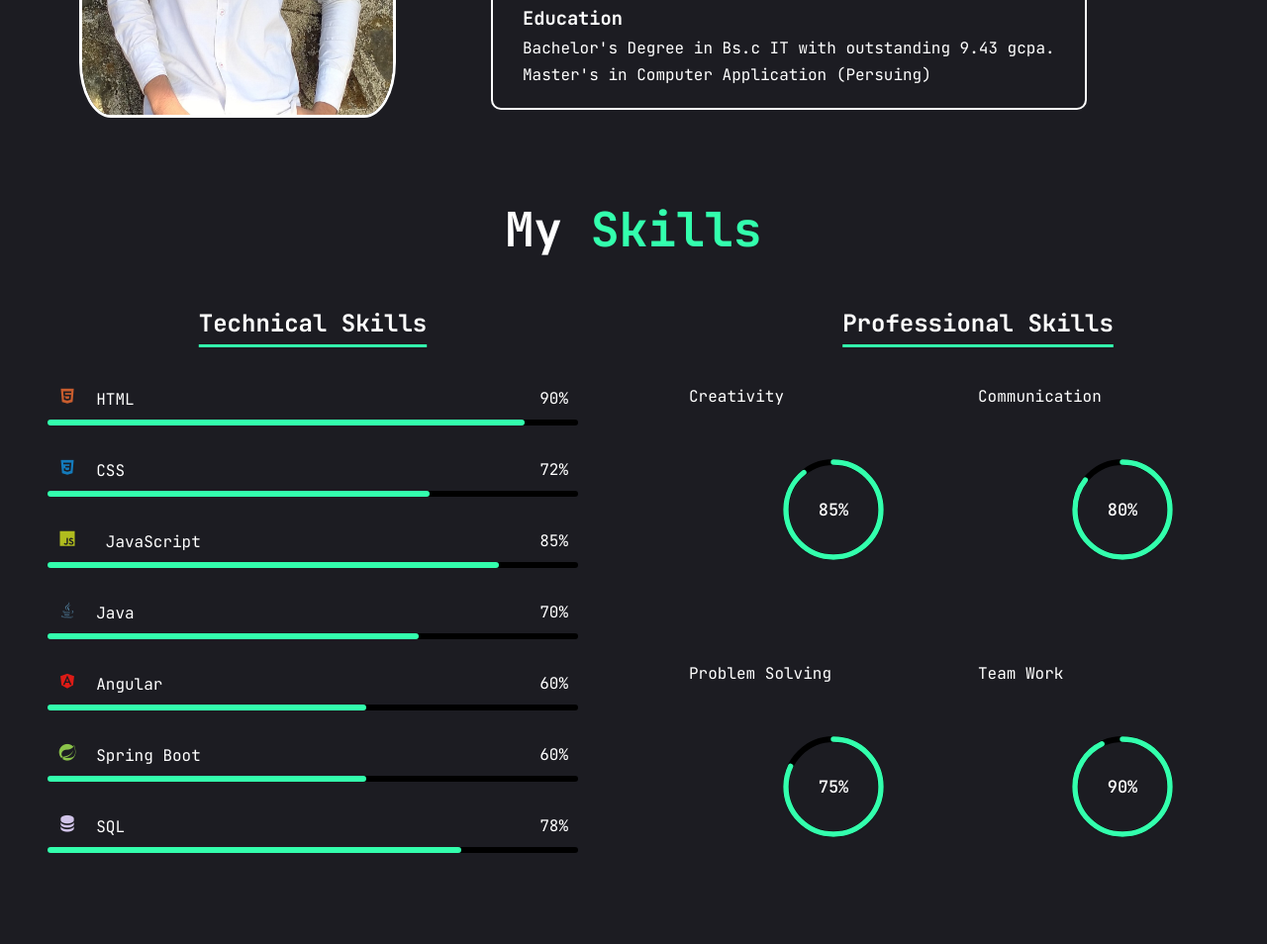
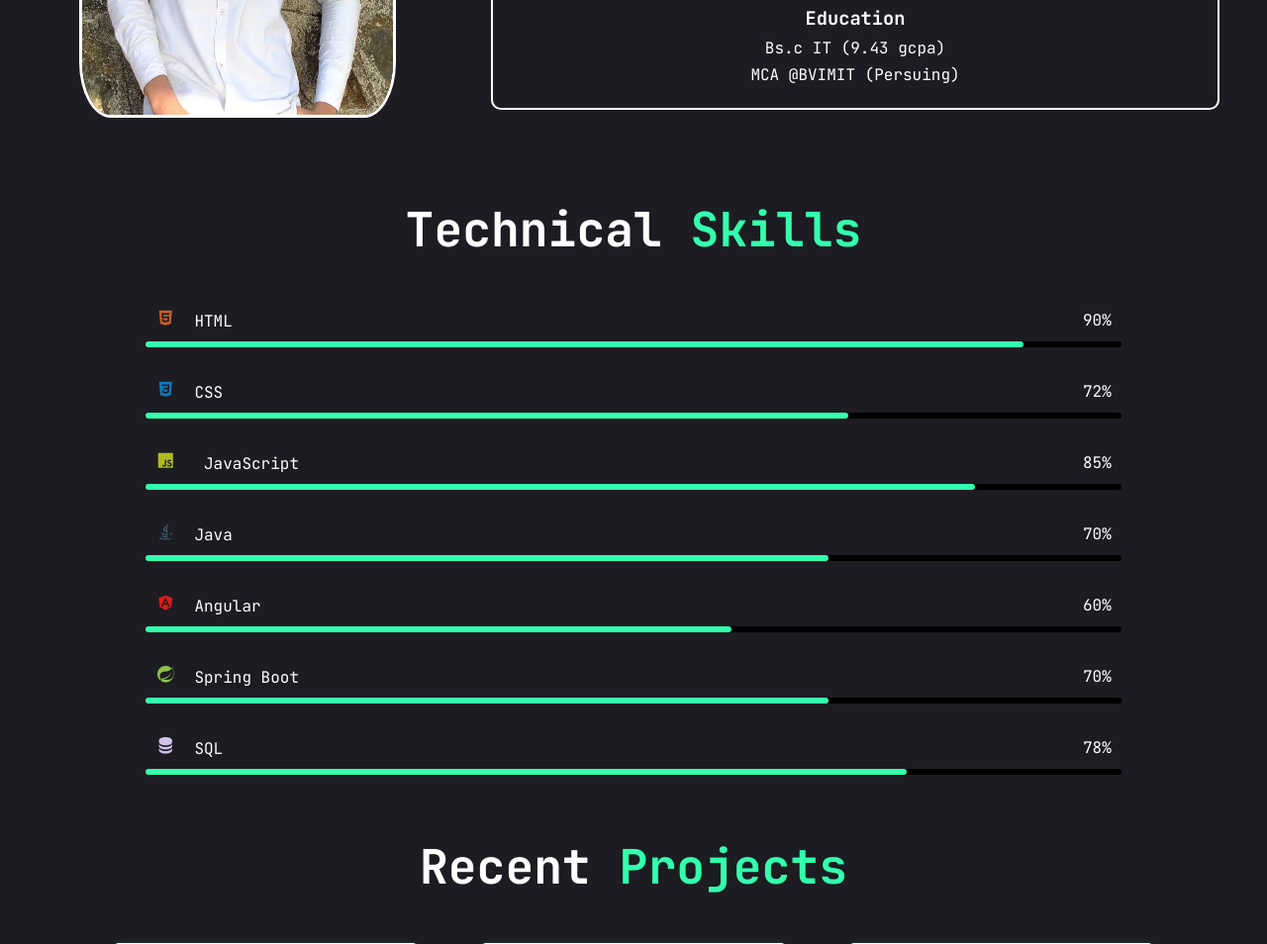
Before and after one commit to Ramvarma25/My-Portfolio, a plain HTML site: page index.html in a window 1280 px wide. Shown: the part 1299-2253 px from the top of the page at 99% size. Drawn offline with nearby package versions, Linux system fonts and the light colour scheme; some packages are replaced by stand-ins of ours; a script that the page names is missing.

Commit message:
updated css & functionality 2025

```diff
--- a/app.js
+++ b/app.js
@@ -120,7 +120,15 @@ form.addEventListener("submit", (e) => {
 });
 
 function downloadResume() {
-  const resumeLink =
-    "https://drive.google.com/file/d/1cQfrzoR7y7fvbBUKOnJkorqkzwecXYBI/view?usp=drive_link";
-  window.open(resumeLink, "_blank");
+  // const resumeLink =
+  //   "https://drive.google.com/file/d/1cQfrzoR7y7fvbBUKOnJkorqkzwecXYBI/view?usp=drive_link";
+  // window.open(resumeLink, "_blank");
+
+  const link = document.createElement('a');
+    link.href = './Ramavtar Varma Resume.pdf';
+    link.download = 'Ramavtar Varma Resume.pdf';
+    link.target = '_blank';
+    document.body.appendChild(link);
+    link.click();
+    document.body.removeChild(link);
 }
--- a/index.html
+++ b/index.html
@@ -29,7 +29,7 @@
           <li><a href="#about">About</a></li>
           <li><a href="#skills">Skills</a></li>
           <li><a href="#projects">Projects</a></li>
-          <li><a href="https://drive.google.com/file/d/1cQfrzoR7y7fvbBUKOnJkorqkzwecXYBI/view?usp=drive_link" target="_blank">Resume</a></li>
+          <li><a href="https://drive.google.com/file/d/1cNZbFSeC_5H_4eJ3Gku6Ly1IvvFEEBBY/view?usp=sharing" target="_blank">Resume</a></li>
           <li><a href="#contact">Contact Me</a></li>
         </ul>
       </nav>
@@ -80,19 +80,19 @@
             <div class="education">
                 <i class='bx bx-book-bookmark' style="color: #33FFAD;"></i>
                 <h3>Education</h3>
-                <p>Bachelor's Degree in Bs.c IT with outstanding 9.43 gcpa.<br />Master's in Computer Application (Persuing)</p>
+                <p><ul><!--Bachelor's Degree in--> Bs.c IT <!--with outstanding--> (9.43 gcpa)<br />MCA @BVIMIT (Persuing)</ul></p>
             </div>
         </div>
     </section>
 
     <!-- SKILLS SECTION -->
-    <h2 class="skills-heading">My <span>Skills</span></h2>
+    <h2 class="skills-heading">Technical <span>Skills</span></h2>
     <section  class="skills" id="skills">
 
       <div class="skill-main">
         <!-- PROGRESS BAR -->
           <div class="skill-left">
-              <h2>Technical Skills</h2>
+              <!-- <h2>Technical Skills</h2> -->
           <div class="skill-bar">
                   <div class="info">
                   <p><i style="color: #c95d2e;" class='bx bxl-html5'></i>&nbsp;&nbsp;HTML</p>
@@ -146,7 +146,7 @@
           <div class="skill-bar">
               <div class="info">
                   <p><i style="color: #8BC34A;" class='bx bxl-spring-boot' ></i>&nbsp;&nbsp;Spring Boot</p>
-                  <p>60%</p>
+                  <p>70%</p>
               </div>
               <div class="bar">
                   <span class="springboot"></span>
@@ -164,51 +164,6 @@
           </div>
 
           </div>
-
-          <!-- CIRCULAR BAR -->
-          <div class="skill-right">
-          <h2>Professional Skills</h2>
-
-          <div class="radial-bars">
-
-              <div class="radial-bar">
-                  <svg x="0px" y="0px" viewBox="0 0 200 200">
-                      <circle class="progress-bar" cx="100" cy="100" r="80"></circle>
-                      <circle class="path path-1" cx="100" cy="100" r="80"></circle>
-                  </svg>
-                  <div class="percentage">85%</div>
-                  <div class="text">Creativity</div>
-              </div>
-
-
-              <div class="radial-bar">
-                  <svg class="svg2" x="0px" y="0px" viewBox="0 0 200 200">
-                      <circle class="progress-bar" cx="100" cy="100" r="80"></circle>
-                      <circle class="path path-2" cx="100" cy="100" r="80"></circle>
-                  </svg>
-                  <div class="percentage">80%</div>
-                  <div class="text">Communication</div>
-              </div>
-
-              <div class="radial-bar">
-                  <svg x="0px" y="0px" viewBox="0 0 200 200">
-                      <circle class="progress-bar" cx="100" cy="100" r="80"></circle>
-                      <circle class="path path-3" cx="100" cy="100" r="80"></circle>
-                  </svg>
-                  <div class="percentage">75%</div>
-                  <div class="text">Problem Solving</div>
-              </div>
-
-              <div class="radial-bar">
-                  <svg x="0px" y="0px" viewBox="0 0 200 200">
-                      <circle class="progress-bar" cx="100" cy="100" r="80"></circle>
-                      <circle class="path path-4" cx="100" cy="100" r="80"></circle>
-                  </svg>
-                  <div class="percentage">90%</div>
-                  <div class="text">Team Work</div>
-              </div>
-          </div>
-    </div>
   </section>
 
   <!-- PROJECT SECTION -->
@@ -301,7 +256,7 @@
    <!-- FOOTER SECTION -->
     <footer class="footer" id="footer">
         <div class="footer-text">
-            <p>Copyright &copy; 2024  All Rights Reserved || Made with ❤️ by Ramavtar Varma.</p>
+            <p>Copyright &copy; 2025  All Rights Reserved || Made with ❤️ by Ramavtar Varma.</p>
         </div>
 
         <div class="footer-iconTop">
--- a/mediaQuery.css
+++ b/mediaQuery.css
@@ -1,5 +1,5 @@
 /* Styles for mobile screens */
-@media screen and (max-width: 780px) {
+@media screen and (max-width: 890px) {
 
     /* nav bar toggle icon */
     #menu-icon {
@@ -83,8 +83,10 @@
 
     .profile-img img {
         margin-top: 8rem;
-        height: 70vw;
-        width: 70vw;
+        height: 55vw;
+        width: 55vw;
+        /* width: 55vmax;
+        height: 55vmax; */
     }
 
 
@@ -98,8 +100,10 @@
 
     .about-img img {
         margin-top: 1rem;
-        width: 80vw;
-        height: auto;
+        width: 60vw;
+        height: 40vmax;
+        /* width: 55vmax; */
+        /* height: 50vmax; */
         margin-left: 0;
     }
 
@@ -113,18 +117,20 @@
 
     .about-content .about-info p {
         margin: 1rem 0;
-        font-size: 1.2rem;
+        font-size: 1rem;
     }
 
     .about-content .education {
         display: inline-block;
         padding: 15px 20px;
         font-size: 0.9rem;
+        margin-right: 0;
     }
 
     /* skills section */
     .skills-heading {
         margin-top: 0px;
+        margin-bottom: 2rem;
         padding-bottom: 0px;
         padding-top: 0px;
 
@@ -136,10 +142,10 @@
         grid-column-gap: 0;
     }
 
-    .skill-left {
+    /* .skill-left {
         margin-left: 0;
         padding: 2rem;
-    }
+    } */
 
     .skill-left .skill-bar .info p i {
         font-size: 16px;
@@ -232,3 +238,9 @@
         grid-template-columns: 1fr;
     }
 }
+
+@media (min-width: 889px) and (max-width: 1040px) {
+    a[href="#contact"] {
+        display: none;
+    }
+}
--- a/style.css
+++ b/style.css
@@ -248,10 +248,12 @@ body {
     border: 2px solid var(--pirmary-color);
     /* background-color: #000; */
     border-radius: 10px;
-    display: inline-block;
+    /* display: inline-block; */
+    margin-right: 3rem;
     padding: 20px 30px;
     font-size: 1rem;
     line-height: 1.7;
+    text-align: center;
 }
 
 
@@ -283,9 +285,11 @@ body {
 .skill-main {
     width: 100%;
     display: grid;
-    grid-template-columns: repeat(2, 1fr);
-    grid-row-gap: 30px;
-    grid-column-gap: 7rem;
+    /* grid-template-columns: repeat(2, 1fr); */
+    /* grid-row-gap: 30px;
+    grid-column-gap: 7rem; */
+    align-items: center;
+    padding: 0px 9%;
 }
 
 .skill-bar {
@@ -294,7 +298,8 @@ body {
 
 
 .skill-left {
-    margin-left: 3rem;
+    margin-left: 2rem;
+    margin-right: 2rem;
 }
 
 .skill-left .skill-bar .info {
@@ -350,10 +355,14 @@ body {
 
 }
 
-.skill-bar .bar .angular,
+.skill-bar .bar .angular{
+    width: 60%;
+    animation: angular 4s;
+}
+
 .skill-bar .bar .springboot {
-    width: 60%;
-    animation: angular-spring 4s;
+    width: 70%;
+    animation: spring 4s;
 
 }
 
@@ -403,13 +412,23 @@ body {
     }
 }
 
-@keyframes angular-spring {
+@keyframes angular {
     0% {
         width: 0%;
     }
 
     100% {
         width: 60%;
+    }
+}
+
+@keyframes spring {
+    0% {
+        width: 0%;
+    }
+
+    100% {
+        width: 70%;
     }
 }
 
@@ -426,7 +445,7 @@ body {
 
 
 /* CIRCULAR BAR SECTION  */
-.radial-bars {
+/* .radial-bars {
     width: 100%;
     display: flex;
     flex-wrap: wrap;
@@ -513,7 +532,7 @@ body {
     100% {
         stroke-dashoffset: 36;
         /* 250 is half 36org */
-    }
+/*    }
 }
 
 .radial-bar .percentage {
@@ -545,7 +564,7 @@ body {
     100% {
         opacity: 1;
     }
-}
+} */
 
 
 
@@ -565,6 +584,10 @@ body {
 }
 
 /* PROJECT SECTION */
+.project-heading{
+    margin-top: 2rem;
+}
+
 .projects {
     margin-top: 2rem;
     padding: 0px 9%;
```
Also changed, not shown: images/projects img/simon says.png, 1 other file.
